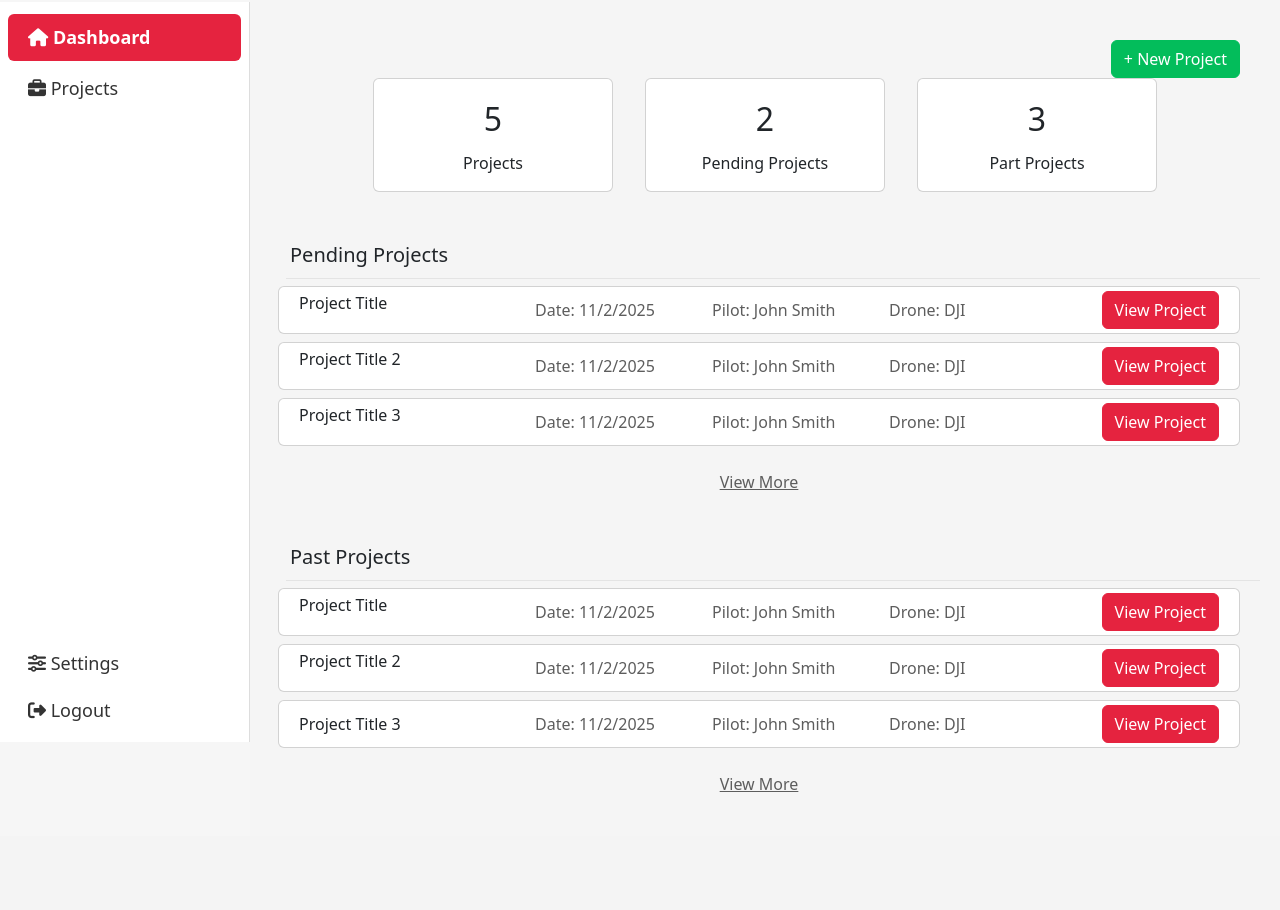
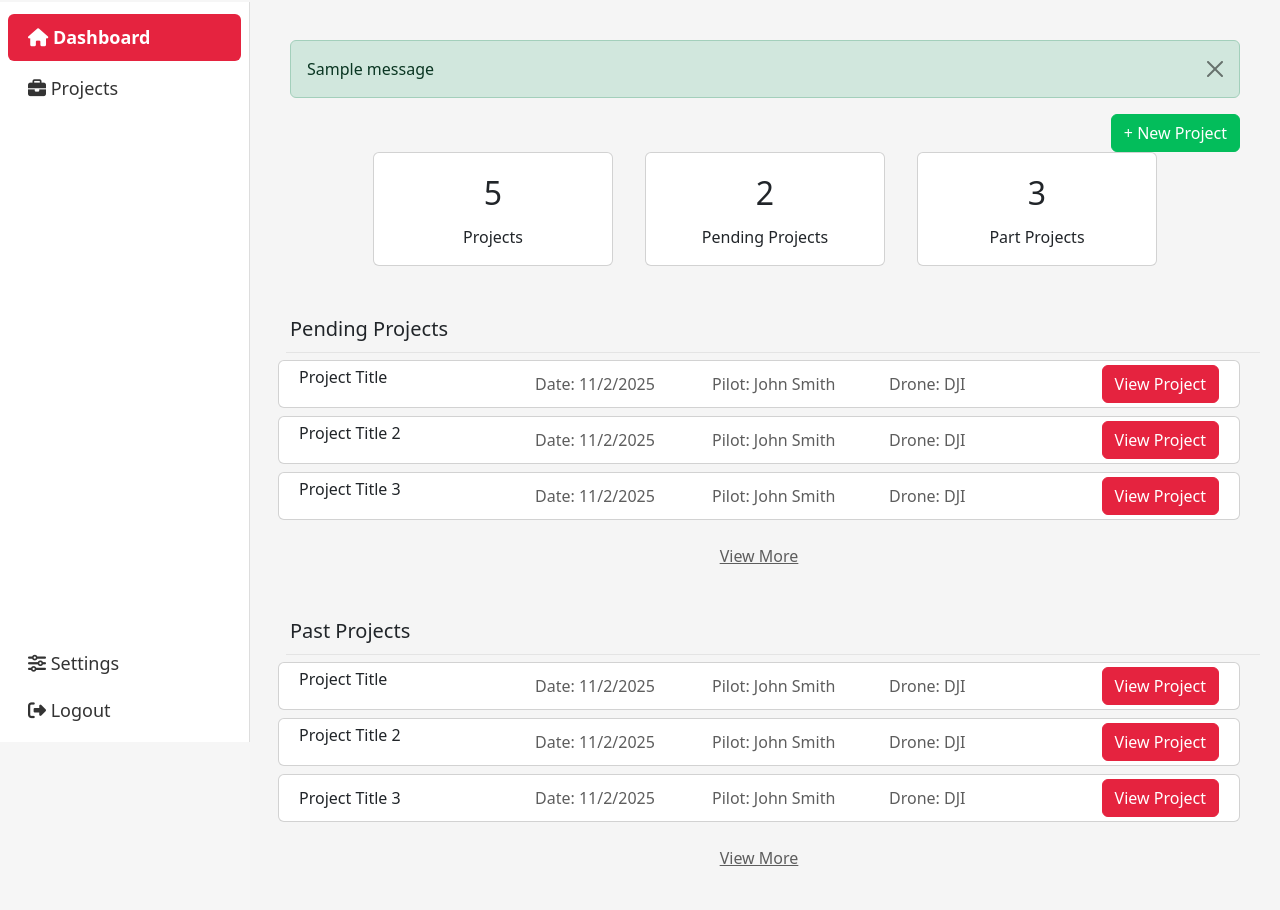
Before and after one commit to NikitaEdin/SOC09109-2025-TR2-Group-Project, a Flask app: page /dashboard in a window 1280 px wide. Shown: the part 58-968 px from the top of the page. Before the commit the page ends 850 px from the top, so only its background shows below. Run offline with Flask 3, Linux system fonts and the light colour scheme; a user stored in the database is signed in; one stand-in notice (Sample message) is shown.

Commit message:
Changed default user page to dashboard

```diff
--- a/app/routes_auth.py
+++ b/app/routes_auth.py
@@ -22,7 +22,7 @@ def login():
             next_page = request.args.get('next')
             flash('Welcome back ' + user.username + '!', 'success')
 
-            return redirect(next_page) if next_page else redirect(url_for('home'))
+            return redirect(next_page) if next_page else redirect(url_for('dashboard'))
         else:
             flash('Failed to login.', 'danger')
 
--- a/app/templates/dashboard/dashboard.html
+++ b/app/templates/dashboard/dashboard.html
@@ -4,6 +4,23 @@
 
 {% block main_content %}
   <div class="home-container">
+
+    <div class="">
+      <!-- Flash messages -->
+      {% with messages = get_flashed_messages(with_categories=true) %}
+      <!--  any messages? -->
+      {% if messages %}
+          <!-- loop messages -->
+          {% for category, message in messages %}
+              <div class="alert alert-{{category}} alert-dismissible fade show" role="alert">
+                  {{ message}}
+                  <button type="button" class="btn-close" data-bs-dismiss="alert" aria-label="Close"></button>
+              </div>
+          {% endfor %}
+
+      {% endif %}
+  {% endwith %}
+  </div>
 
     <!-- New Project -->
     <div class="d-flex justify-content-end">
```
